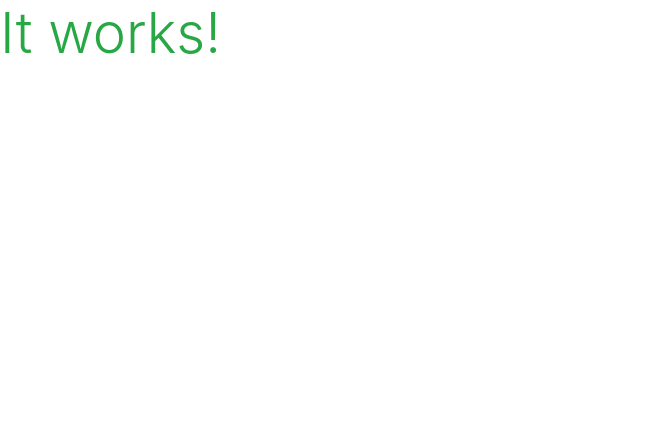
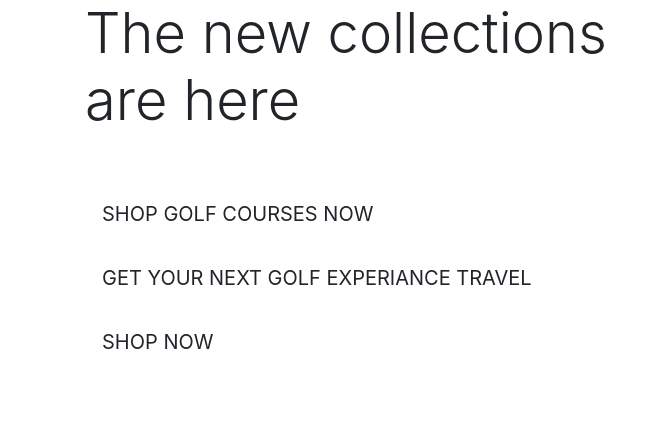
Before and after one commit to mysan91/Storegolf, a Django app: page / in a window 1280 px wide. Shown: the top 421 px of the page, without its empty margins (0-662 px from the left). Run offline with Django 3.2, Linux system fonts and the light colour scheme; some libraries are stand-ins or nearby versions.

Commit message:
added a home page

```diff
--- a/home/templates/home/index.html
+++ b/home/templates/home/index.html
@@ -1,6 +1,29 @@
 {% extends "base.html" %}
 {% load static %}
 
+{% block page_header %}
+    <div class="container header-container">
+        <div class="row">
+            <div class="col"></div>
+        </div>
+    </div>
+{% endblock %}
+
 {% block content %}
-    <h1 class="display-4 text-success">It works!</h1>
+    <div class="container h-100">
+        <div class="row h-100">
+            <div class="col-7 col-md-6 my-auto">
+                <h1 class="display-4 logo-font text-black">
+                    The new collections are here
+                </h1>
+                <div class="my-5">
+                    <h4>
+                        <a href="" class="shop-now-button btn btn-lg rounded-0 text-uppercase py-3">Shop golf courses Now</a>
+                        <a href="" class="shop-now-button btn btn-lg rounded-0 text-uppercase py-3">Get your next golf experiance travel</a>
+                        <a href="" class="shop-now-button btn btn-lg rounded-0 text-uppercase py-3">Shop Now</a>
+                    </h4>
+                </div>
+            </div>
+        </div>
+    </div>
 {% endblock %}
--- a/manage.py
+++ b/manage.py
@@ -1,4 +1,4 @@
-#!/usr/bin/env python
+
 """Django's command-line utility for administrative tasks."""
 import os
 import sys
```
